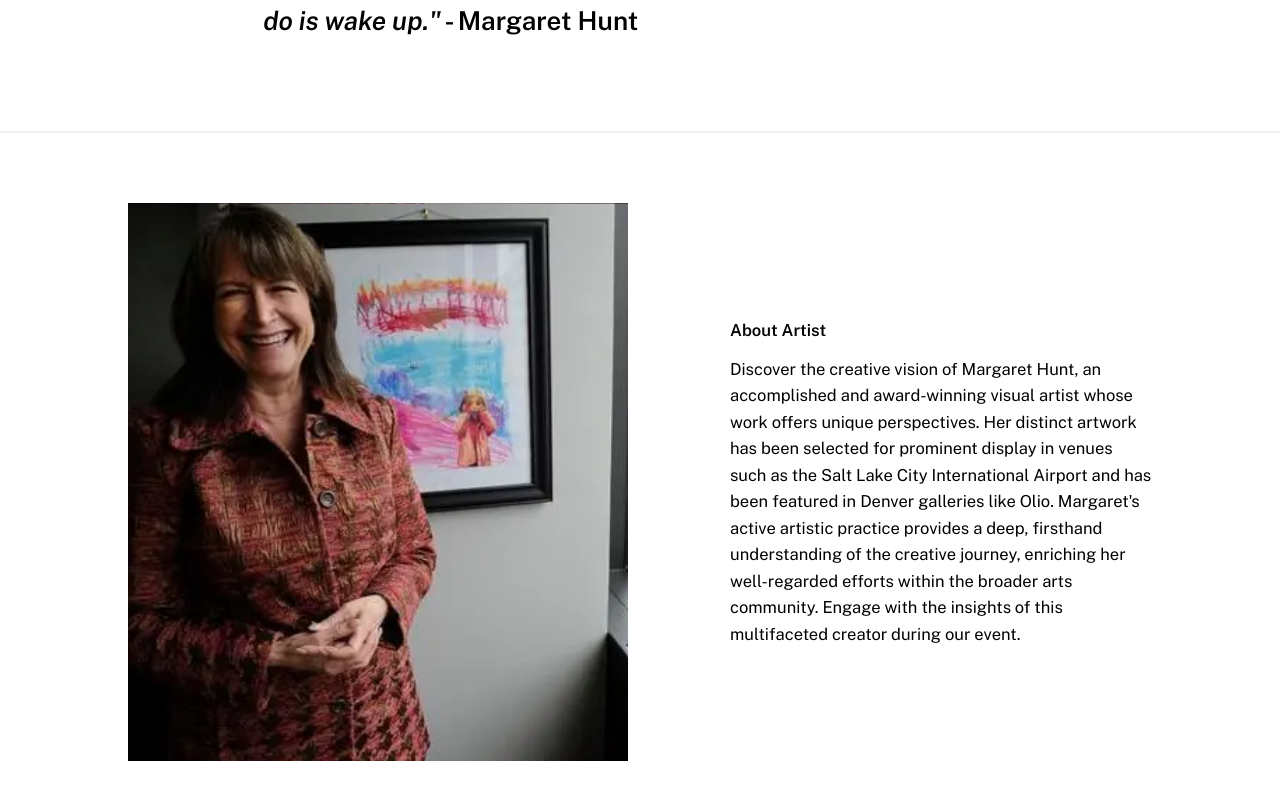
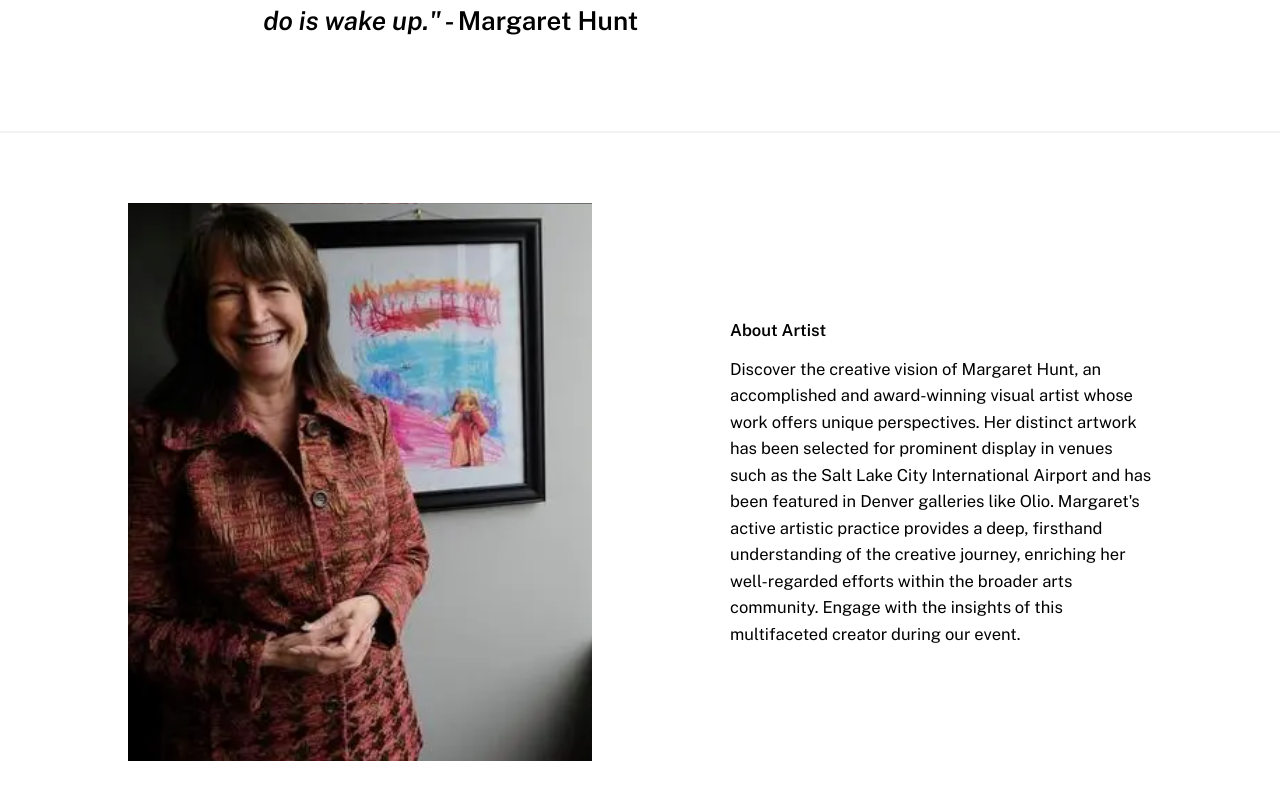
Before and after one commit to Logicium/margaret-hunt-gallery, a Vue app: page /event in a window 1280 px wide. Shown: the part 1382-2182 px from the top of the page. Built offline with nearby package versions, Linux system fonts and the light colour scheme; a web font is replaced by a local one.

Commit message:
Update padding variables for improved layout consistency
Replaced `$padding` with `$paddingLg` in EventPage styles for better alignment and spacing. Added `$paddingMed` and `$paddingLg` to Fonts.scss for scalable padding definitions.

```diff
--- a/src/assets/Fonts.scss
+++ b/src/assets/Fonts.scss
@@ -3,4 +3,6 @@ $fontMed: 26px;
 $fontNormal: calc(14px + 0.2vw);
 $fontSmall: 14px;
 $padding: 12px;
+$paddingMed: 24px;
+$paddingLg: 48px;
 $paddingXl: 90px;
--- a/src/pages/EventPage.vue
+++ b/src/pages/EventPage.vue
@@ -94,7 +94,7 @@ import data from "../data/data.ts";
 }
 
 .imageWrap,.imageWrapRev{
-  margin-left: $padding;
+  margin-left: $paddingLg;
   display: flex;
   align-items: center;
   grid-column: 6/10;
@@ -102,7 +102,7 @@ import data from "../data/data.ts";
 }
 .imageWrapRev{
   grid-column: 2/6;
-  margin-right: $padding;
+  margin-right: $paddingLg;
   margin-left: 0;
   justify-content:start;
 }
```
